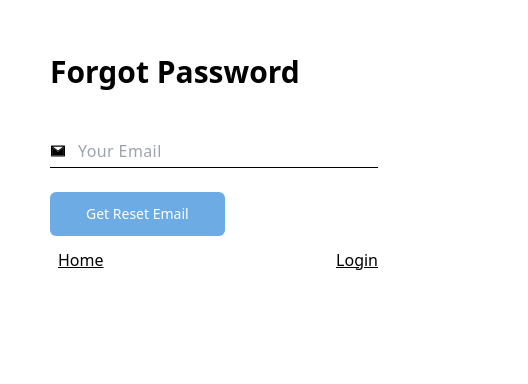
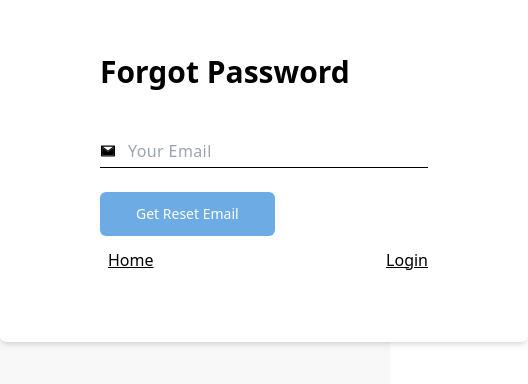
Before and after one commit to Rufi-git/ExamApp-frontend, a React (Vite) app: page /forgot in a window 390 px wide. Shown: the part 262-646 px from the top of the page, 528 px wide, since content can reach past the window. Built offline with nearby package versions, Linux system fonts and the light colour scheme; no server answers.

Commit message:
sadasdasd

```diff
--- a/src/pages/auth/Forgot.jsx
+++ b/src/pages/auth/Forgot.jsx
@@ -33,8 +33,8 @@ const Forgot = () => {
     }
 
     return (
-        <div className="sm:bg-[#f8f8f8] h-screen flex items-center">
-            <div className="flex lg:flex-row flex-col items-center gap-14 mx-auto px-[50px] py-[70px] sm:shadow-md rounded-md max-w-[1240px] bg-white p-5">
+        <div className="bg-[#f8f8f8] h-screen flex items-center">
+            <div className="sm:flex lg:flex-row flex-col items-center gap-14 mx-auto px-[100px] py-[70px] shadow-md rounded-md max-w-[1240px] bg-white p-5">
                 <div className="lg:max-w-[350px] sm:max-w-[250px] hidden sm:block">
                     <img src={forgot} alt="" className="w-full" />
                 </div>
```
Also changed, not shown: 1 other file (tests, documents, lock files or other folders).
